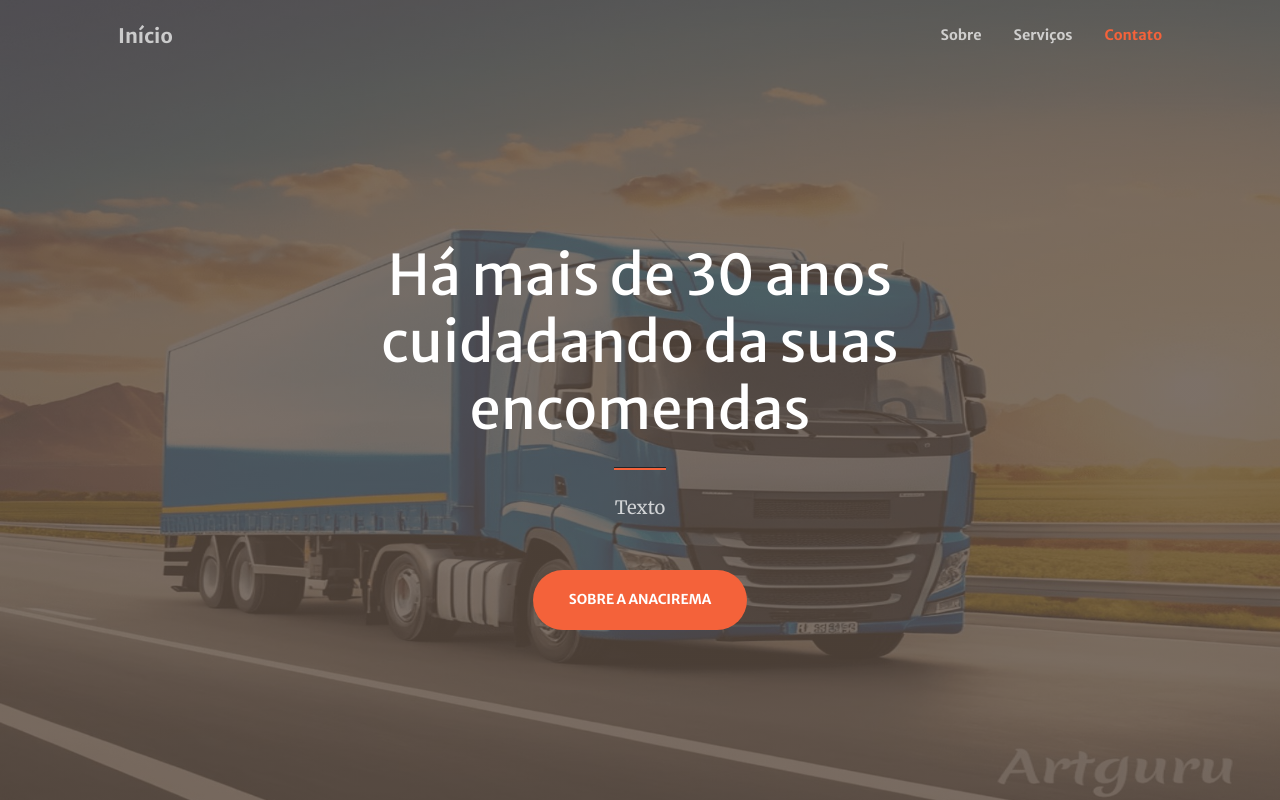
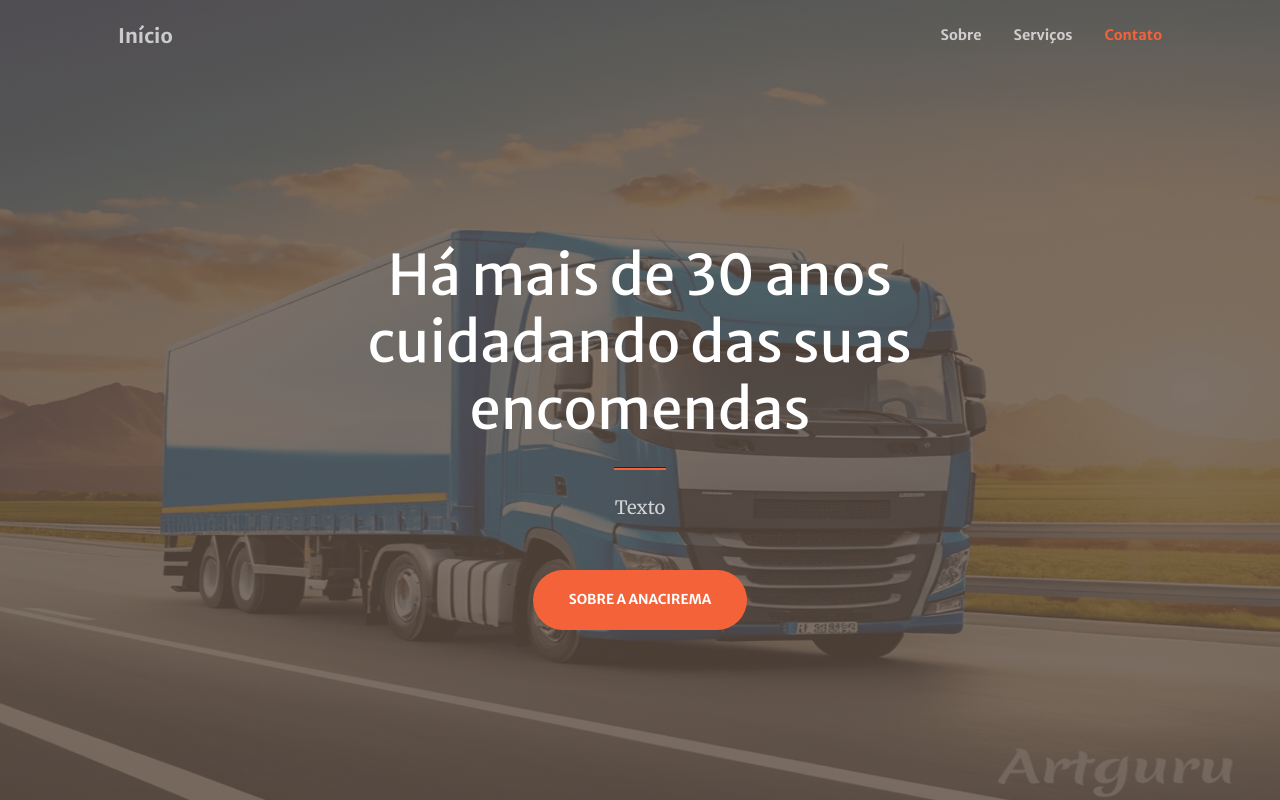
Before and after one commit to carloshsamaral/anacirema-web, a plain HTML site: page index.html in a window 1280 px wide. Shown: the top 800 px of the page. Drawn offline with nearby package versions, Linux system fonts and the light colour scheme; some packages are replaced by stand-ins of ours; a script that the page names is missing.

Commit message:
alteracao no texto principal

```diff
--- a/index.html
+++ b/index.html
@@ -38,7 +38,7 @@
             <div class="container px-4 px-lg-5 h-100">
                 <div class="row gx-4 gx-lg-5 h-100 align-items-center justify-content-center text-center">
                     <div class="col-lg-8 align-self-end">
-                        <h1 class="text-white font-weight-bold">Há mais de 30 anos cuidadando da suas encomendas</h1>
+                        <h1 class="text-white font-weight-bold">Há mais de 30 anos cuidadando das suas encomendas</h1>
                         <hr class="divider" />
                     </div>
                     <div class="col-lg-8 align-self-baseline">
```
